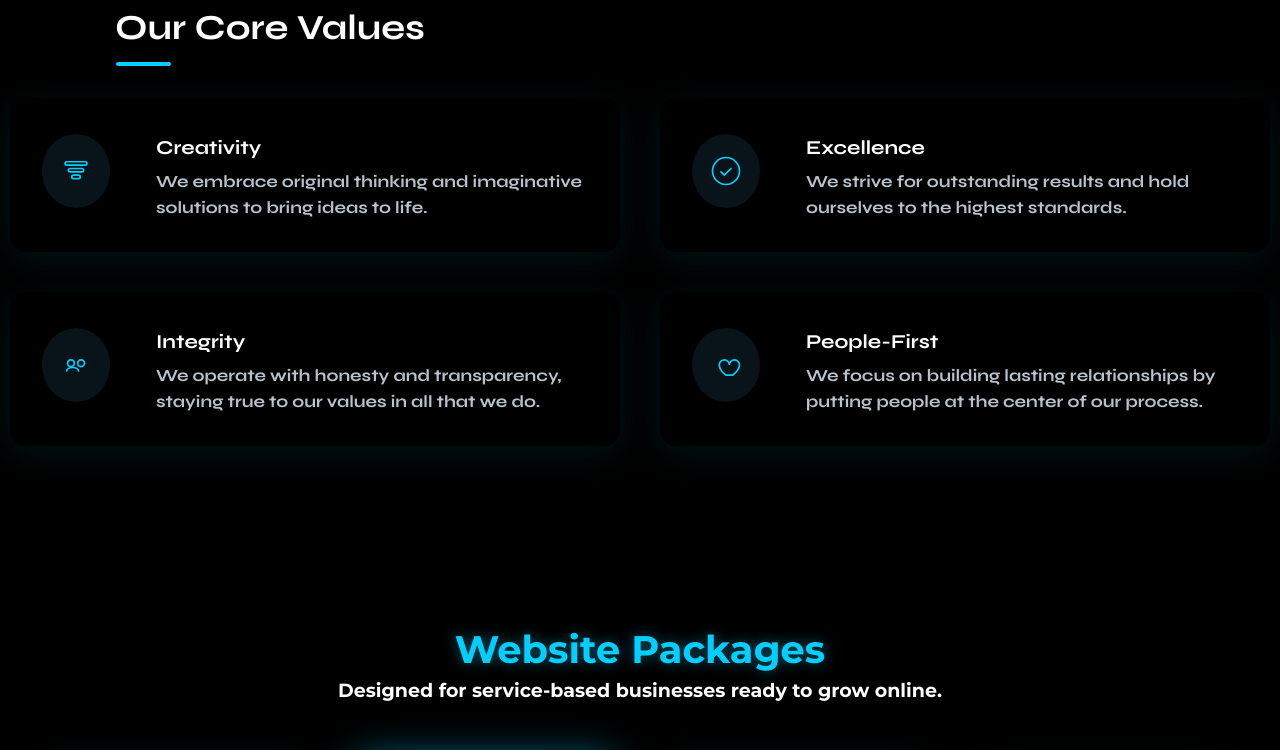
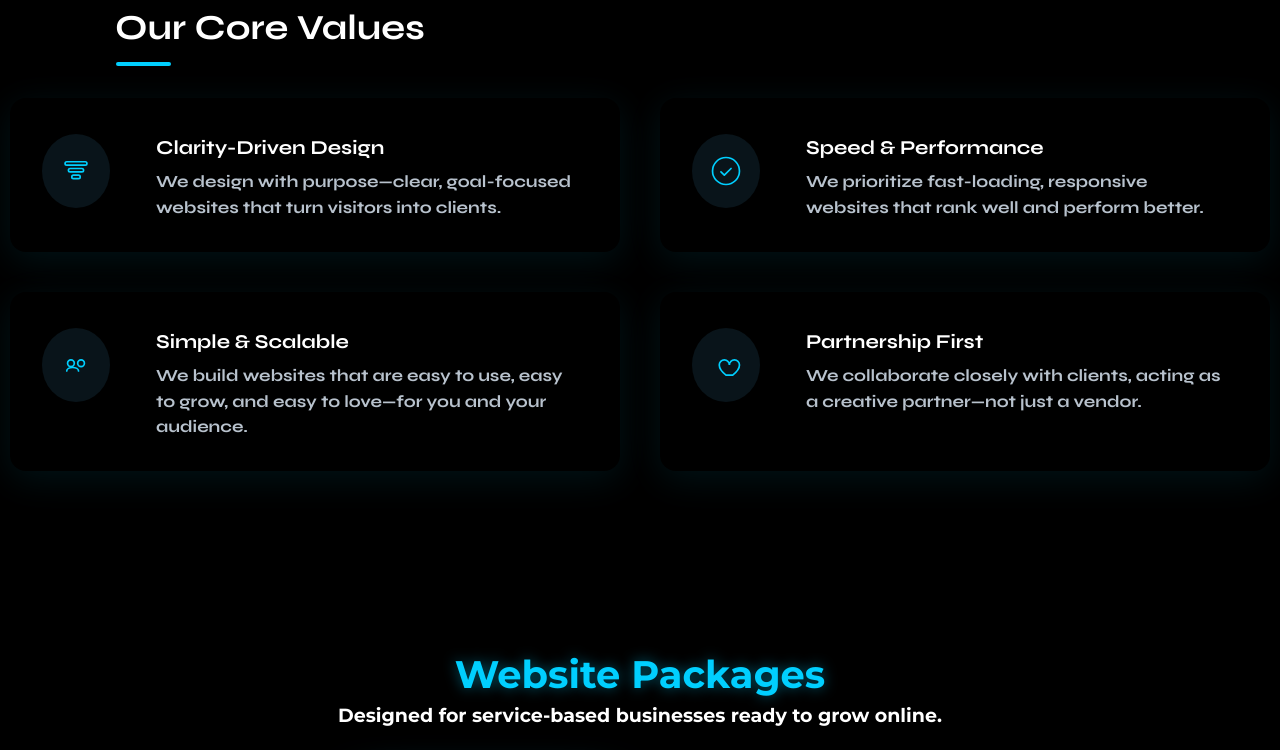
Before and after one commit to KamalLalloo/houdini-digital-website, a Next.js app: page / in a window 1280 px wide. Shown: the part 3100-3850 px from the top of the page. Built offline with nearby package versions, Linux system fonts and the light colour scheme.

Commit message:
edited core values

```diff
--- a/src/app/CoreValues.tsx
+++ b/src/app/CoreValues.tsx
@@ -5,7 +5,7 @@ import styles from "./CoreValues.module.css";
 const values = [
   {
     icon: (
-      // Creativity icon (layers)
+      // Strategy icon (layers)
       <svg width="38" height="38" viewBox="0 0 38 38" fill="none">
         <rect
           x="6"
@@ -36,12 +36,12 @@ const values = [
         />
       </svg>
     ),
-    title: "Creativity",
-    desc: "We embrace original thinking and imaginative solutions to bring ideas to life.",
+    title: "Clarity-Driven Design",
+    desc: "We design with purpose—clear, goal-focused websites that turn visitors into clients.",
   },
   {
     icon: (
-      // Excellence icon (check)
+      // Performance icon (check in circle)
       <svg width="38" height="38" viewBox="0 0 38 38" fill="none">
         <circle cx="19" cy="19" r="16" stroke="#00CFFF" strokeWidth="2" />
         <path
@@ -53,12 +53,12 @@ const values = [
         />
       </svg>
     ),
-    title: "Excellence",
-    desc: "We strive for outstanding results and hold ourselves to the highest standards.",
+    title: "Speed & Performance",
+    desc: "We prioritize fast-loading, responsive websites that rank well and perform better.",
   },
   {
     icon: (
-      // Integrity icon (users reused)
+      // Simplicity icon (users icon reused for collaboration)
       <svg width="38" height="38" viewBox="0 0 38 38" fill="none">
         <circle cx="13" cy="17" r="4" stroke="#00CFFF" strokeWidth="2" />
         <circle cx="25" cy="17" r="4" stroke="#00CFFF" strokeWidth="2" />
@@ -70,12 +70,12 @@ const values = [
         />
       </svg>
     ),
-    title: "Integrity",
-    desc: "We operate with honesty and transparency, staying true to our values in all that we do.",
+    title: "Simple & Scalable",
+    desc: "We build websites that are easy to use, easy to grow, and easy to love—for you and your audience.",
   },
   {
     icon: (
-      // People-First icon (heart)
+      // Partnership icon (heart for relationships)
       <svg width="38" height="38" viewBox="0 0 38 38" fill="none">
         <path
           d="M19 31s-8-6.28-8-12a6 6 0 0 1 12 0 6 6 0 0 1 12 0c0 5.72-8 12-8 12z"
@@ -85,8 +85,8 @@ const values = [
         />
       </svg>
     ),
-    title: "People-First",
-    desc: "We focus on building lasting relationships by putting people at the center of our process.",
+    title: "Partnership First",
+    desc: "We collaborate closely with clients, acting as a creative partner—not just a vendor.",
   },
 ];
 
--- a/src/app/Footer.module.css
+++ b/src/app/Footer.module.css
@@ -96,7 +96,7 @@
 .bottom {
   background: #00cfff;
   text-align: center;
-  font-size: 25px;
+  font-size: 18px;
   font-weight: 600;
   padding: 22px 0 22px 0;
   color: #fff;
```
